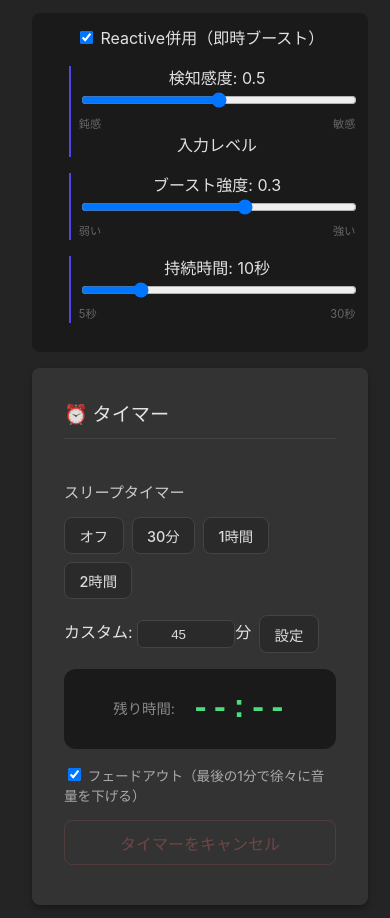
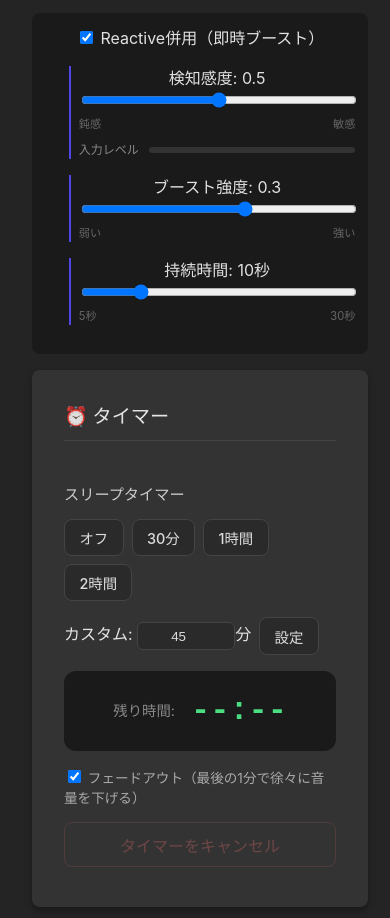
Before and after one commit to chokowa/sound-masking-app, a website built with Vite: page index.html in a window 390 px wide. Shown: the part 3240-4158 px from the top of the page. Built offline with nearby package versions, Linux system fonts and the light colour scheme.

Commit message:
Fix: Add missing CSS for microphone level indicator

```diff
--- a/src/style.css
+++ b/src/style.css
@@ -827,3 +827,37 @@ input[type="range"] {
   width: 110px;
   /* Wider labels for sound names */
 }
+
+/* Mic Meter */
+.mic-meter-container {
+  margin-top: 8px;
+  display: flex;
+  align-items: center;
+  gap: 10px;
+  width: 100%;
+}
+
+.mic-meter-label {
+  font-size: 0.75rem;
+  color: #888;
+  /* var(--text-secondary) replacement if var not defined */
+  width: 60px;
+  flex-shrink: 0;
+}
+
+.mic-meter-bar {
+  flex: 1;
+  height: 6px;
+  background-color: #333;
+  /* var(--bg-tertiary) */
+  border-radius: 3px;
+  overflow: hidden;
+}
+
+.mic-meter-fill {
+  width: 0%;
+  height: 100%;
+  background-color: #4ade80;
+  /* var(--accent-primary) */
+  transition: width 0.05s ease-out;
+}
```
